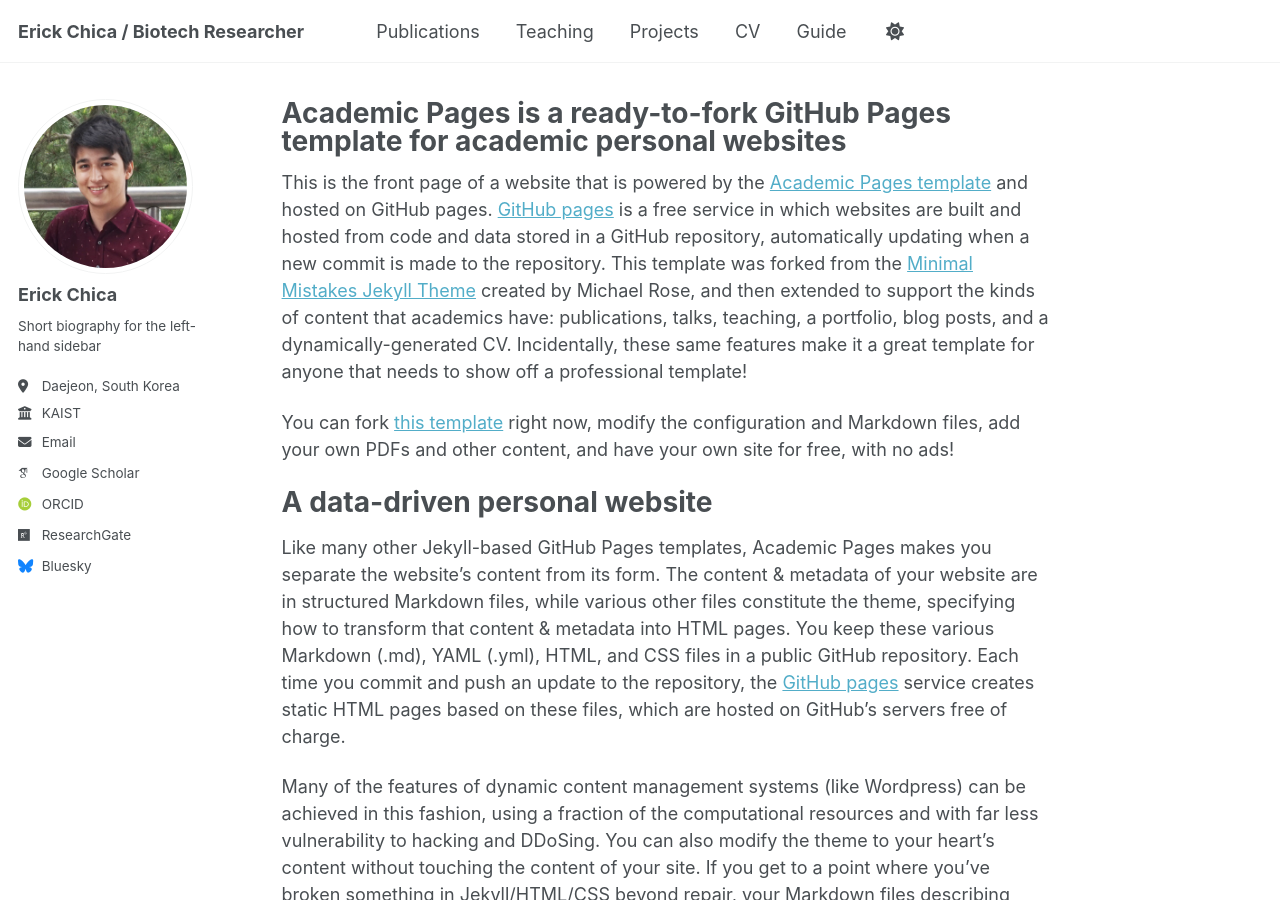
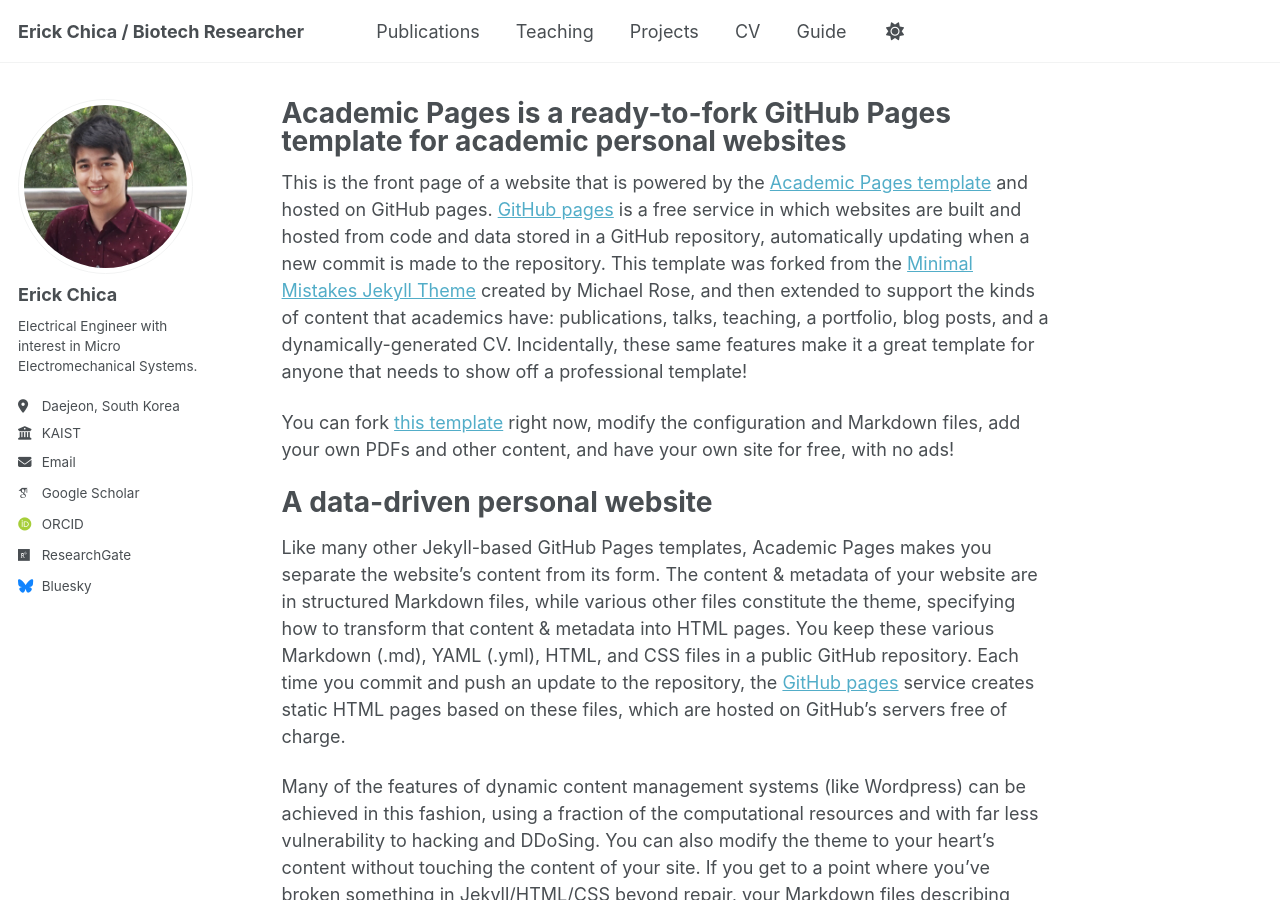
Before and after one commit to Belgodie/belgodie.github.io, a Jekyll site: the page built from _pages/about.md, in a window 1280 px wide and 900 px high. Built offline with Jekyll 4.4.1, drawn with Linux system fonts in a browser that asks for light colours; some web fonts are replaced; a script that is not in the unit is left out.

Commit message:
Updated about me

```diff
--- a/_config.yml
+++ b/_config.yml
@@ -25,7 +25,7 @@
   avatar           : "profile.png"
   name             : "Erick Chica"
   pronouns         : # example: "she/her"
-  bio              : "Short biography for the left-hand sidebar"
+  bio              : "Electrical Engineer with interest in Micro Electromechanical Systems."
   location         : "Daejeon, South Korea"
   employer         : "KAIST"
   uri              : # URL
```
